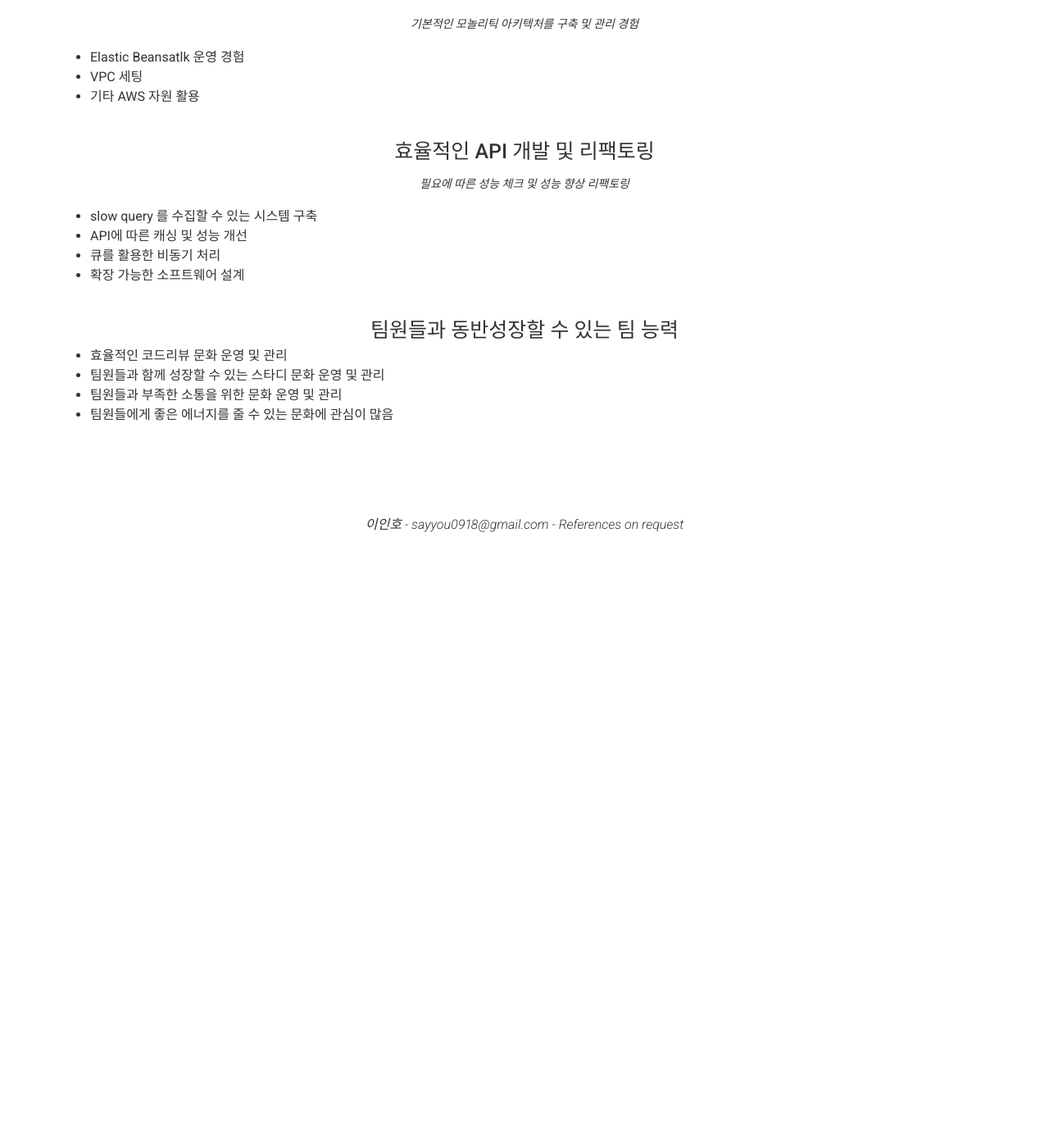
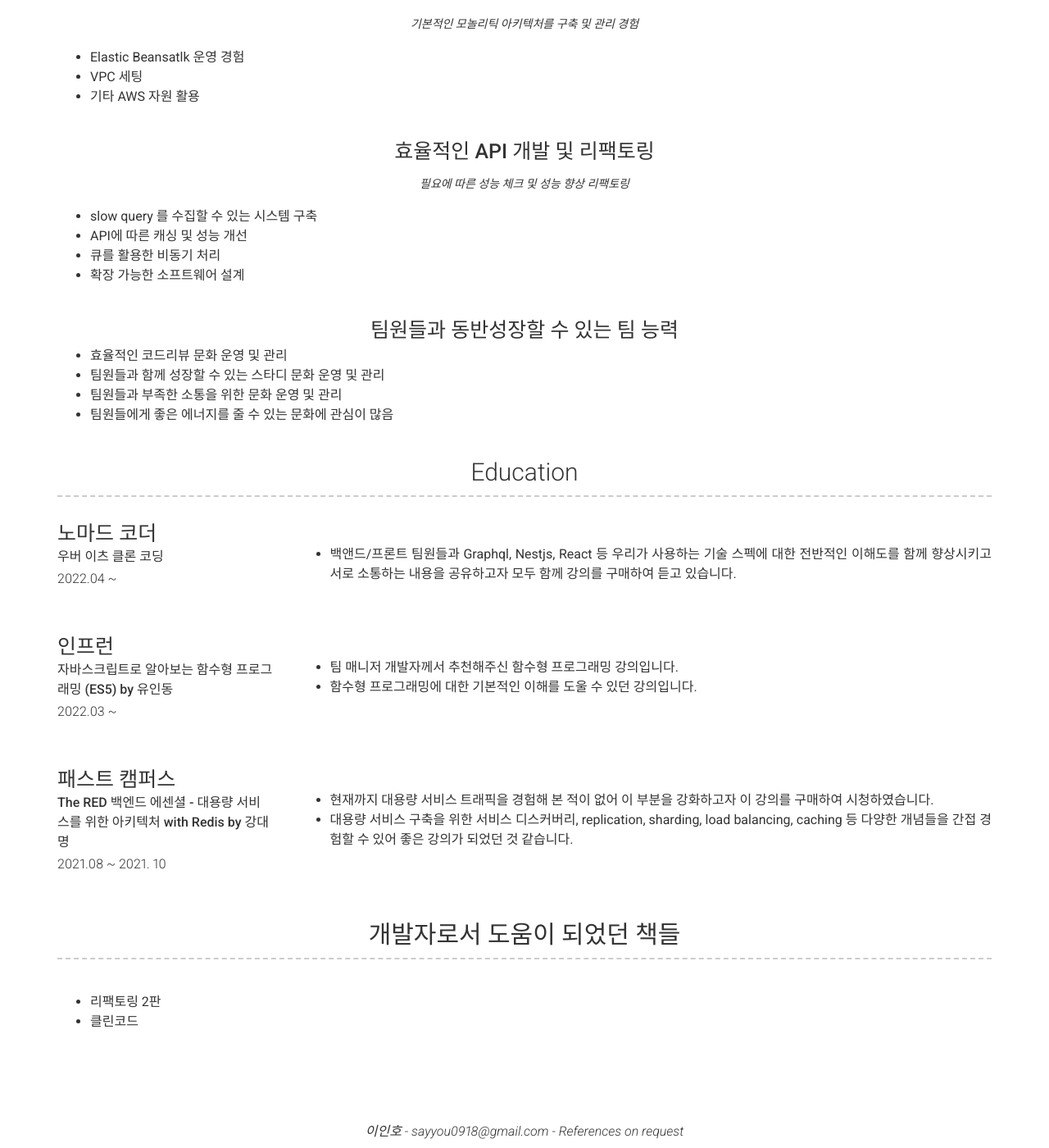
Before and after one commit to mystyle2006/mystyle2006.github.io, a Jekyll site: the page built from index.md, in a window 1280 px wide and 1400 px high, scrolled down 2150 px. Shown: the whole window at 82% size. Built offline with Jekyll 4.4.1, drawn with Linux system fonts in a browser that asks for light colours; nearby versions of some CDN libraries; before the commit the page ends 2810 px from its top, so only the background shows below that.

Commit message:
Adding education and boks

```diff
--- a/_config.yml
+++ b/_config.yml
@@ -168,23 +168,40 @@ content:
           - 팀원들과 부족한 소통을 위한 문화 운영 및 관리
           - 팀원들에게 좋은 에너지를 줄 수 있는 문화에 관심이 많음
 
-#  - title: Education
-#    layout: list
-#    content:
-#      - layout: top-right
-#        title: Institution name
-#        sub_title: Qualifications (eg. BA Performing Arts)
-#        caption: Date Range (eg. 2016 - 2019)
-#        quote: >
-#          Short institution or course description (optional)
-#        description: | # this will include new lines to allow paragraphs
-#          Description of qualification
-#  - title: A Little More About Me
-#    layout: text
-#    content: | # this will include new lines to allow paragraphs
-#      This is where you can write a little more about yourself. You could title this section **Interests** and include some of your other interests.
-#
-#      Or you could title it **Skills** and write a bit more about things that make you more desirable, like *leadership* or *teamwork*
+  - title: Education
+    layout: list
+    content:
+      - layout: left
+        title: 노마드 코더
+        sub_title: 우버 이츠 클론 코딩
+        caption: 2022.04 ~
+        quote: >
+        description: | # this will include new lines to allow paragraphs
+          - 백앤드/프론트 팀원들과 Graphql, Nestjs, React 등 우리가 사용하는 기술 스펙에 대한 전반적인 이해도를 함께 향상시키고 서로 소통하는 내용을 공유하고자 모두 함께 강의를 구매하여 듣고 있습니다.
+
+      - layout: left
+        title: 인프런
+        sub_title: 자바스크립트로 알아보는 함수형 프로그래밍 (ES5) by 유인동
+        caption: 2022.03 ~
+        quote: >
+        description: | # this will include new lines to allow paragraphs
+          - 팀 매니저 개발자께서 추천해주신 함수형 프로그래밍 강의입니다.
+          - 함수형 프로그래밍에 대한 기본적인 이해를 도울 수 있던 강의입니다.
+
+      - layout: left
+        title: 패스트 캠퍼스
+        sub_title: The RED 백엔드 에센셜 - 대용량 서비스를 위한 아키텍처 with Redis by 강대명
+        caption: 2021.08 ~ 2021. 10
+        quote: >
+        description: | # this will include new lines to allow paragraphs
+          - 현재까지 대용량 서비스 트래픽을 경험해 본 적이 없어 이 부분을 강화하고자 이 강의를 구매하여 시청하였습니다.
+          - 대용량 서비스 구축을 위한 서비스 디스커버리, replication, sharding, load balancing, caching 등 다양한 개념들을 간접 경험할 수 있어 좋은 강의가 되었던 것 같습니다.
+
+  - title: 개발자로서 도움이 되었던 책들
+    layout: text
+    content: | # this will include new lines to allow paragraphs
+      - 리팩토링 2판
+      - 클린코드
 
 # Footer
 footer_show_references: true
```
